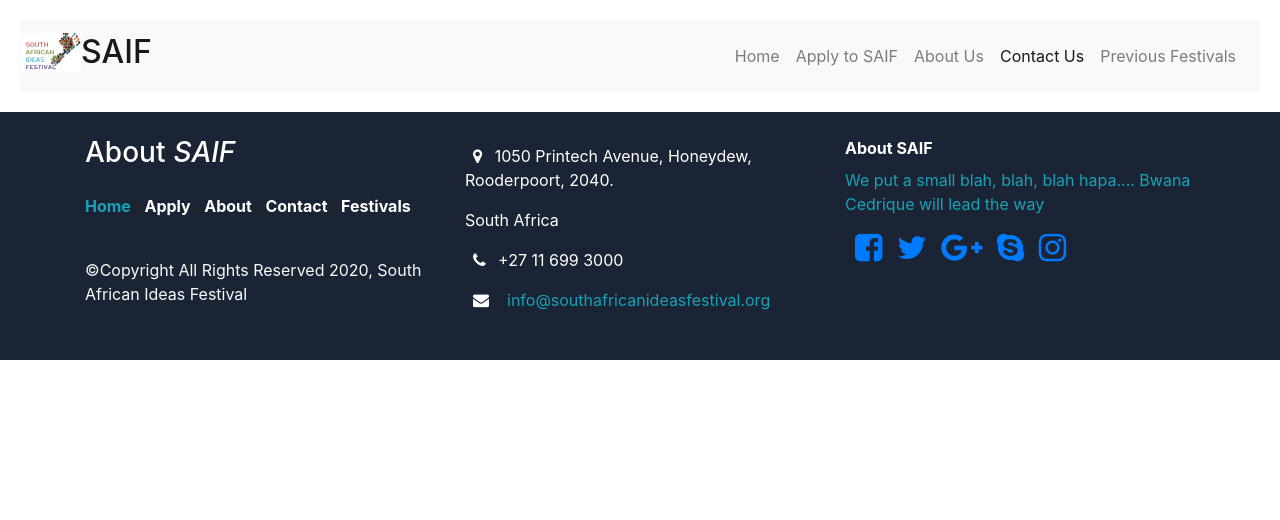
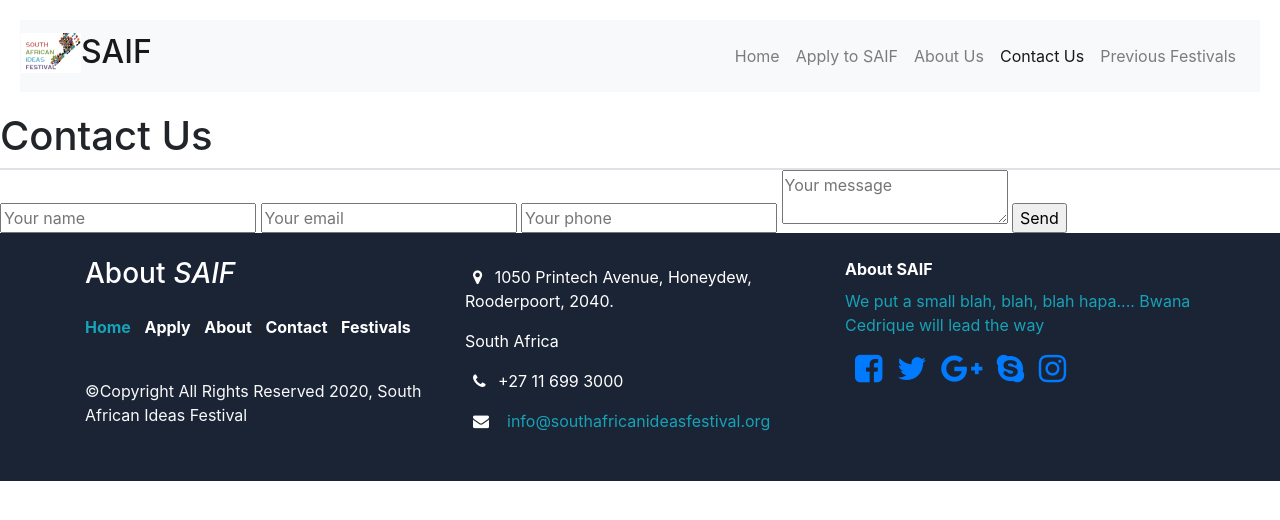
Before and after one commit to Jj770/bsp-site, a plain HTML site: page contactUs/contact.html in a window 1280 px wide. Drawn offline with nearby package versions, Linux system fonts and the light colour scheme.

Commit message:
Update contact.html

```diff
--- a/contactUs/contact.html
+++ b/contactUs/contact.html
@@ -36,7 +36,18 @@
         </nav>
     </div>
 
+<div class="contact-section">
 
+        <h1>Contact Us</h1>
+        <div class="border"></div>
+        <form class="contact-form" action="index.html" method="post">
+          <input type="text" class="contact-form-text" placeholder="Your name">
+          <input type="email" class="contact-form-text" placeholder="Your email">
+          <input type="text" class="contact-form-text" placeholder="Your phone">
+          <textarea class="contact-form-text" placeholder="Your message"></textarea>
+          <input type="submit" class="contact-form-btn" value="Send">
+        </form>
+      </div>
 
     <footer>
         <div class="container">
```
